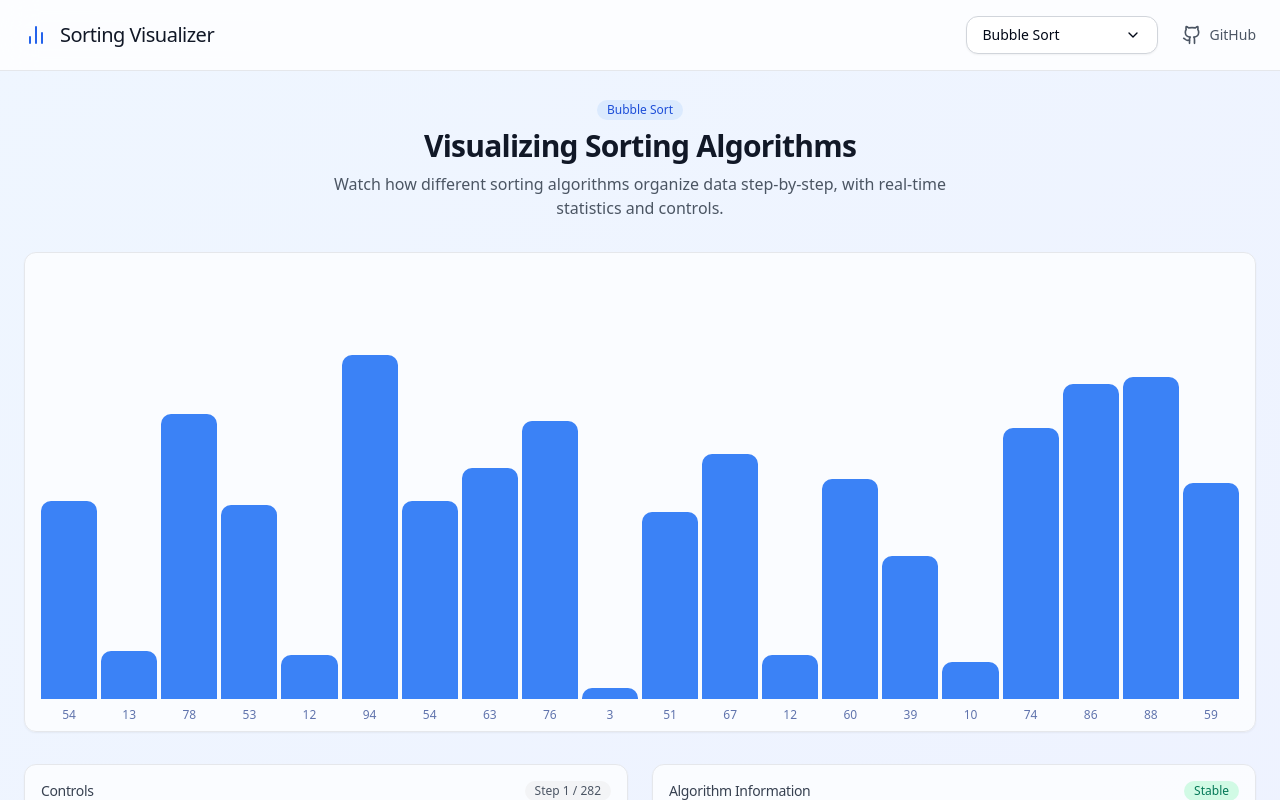
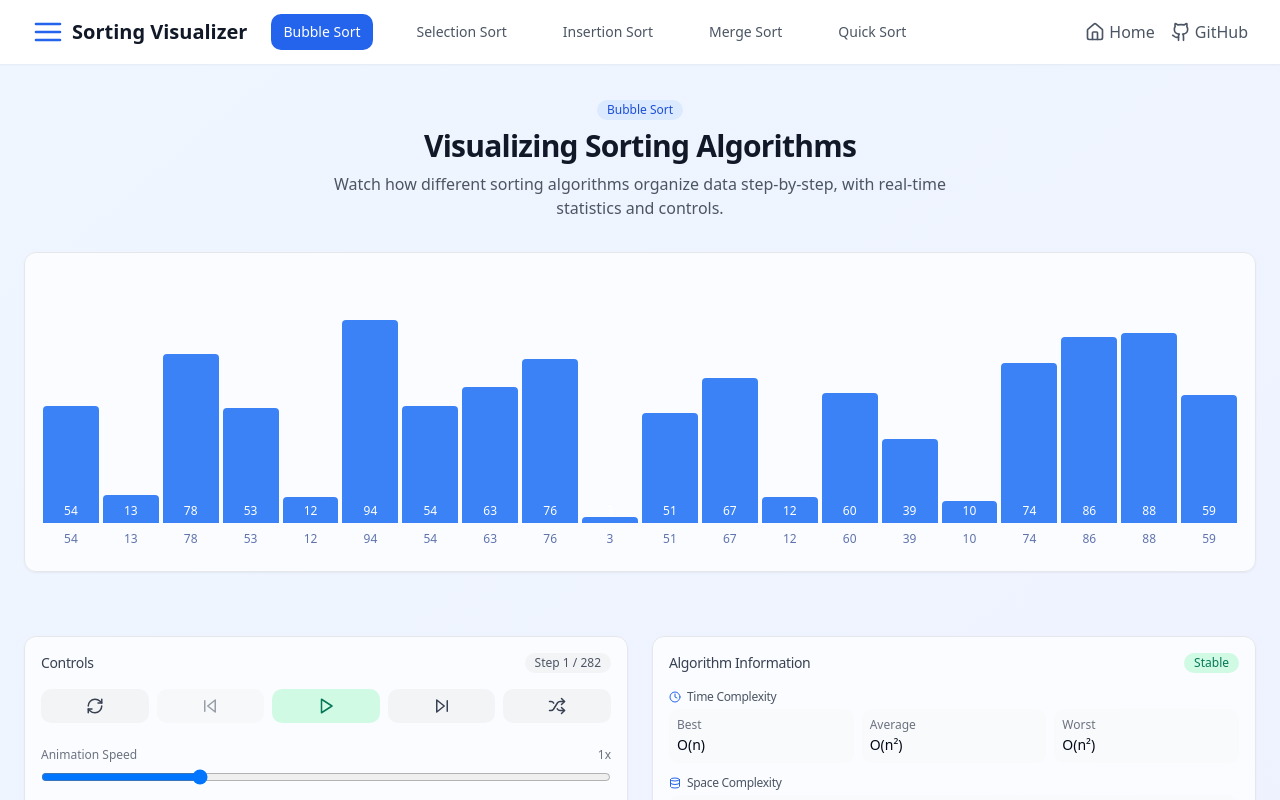
Before and after one commit to Palmistry2310/sortify-simulations, a React (Vite) app: page / in a window 1280 px wide. Both pictures are taken after a click on the button "Start Visualizing". Shown: the top 800 px of the page. Built offline with nearby package versions, Linux system fonts and the light colour scheme.

Commit message:
Fix hero section navigation and animation
The hero section's navigation and sorting animation were not functioning correctly.  This commit addresses these issues.

```diff
--- a/src/components/ArrayVisualizer.tsx
+++ b/src/components/ArrayVisualizer.tsx
@@ -22,14 +22,22 @@ const ArrayBar: React.FC<ArrayBarProps> = ({ value, state, height, index }) => {
 
   return (
     <div
-      className={`array-bar ${getBarColor()}`}
+      className={`array-bar ${getBarColor()} relative flex flex-col justify-end items-center`}
       style={{
         height,
         transform: state === "selected" ? "scale(1.05)" : "scale(1)",
+        minWidth: "30px",
+        margin: "0 2px",
+        borderRadius: "4px 4px 0 0",
       }}
     >
       <span
-        className="array-bar-label text-xs font-medium absolute -bottom-6 left-1/2 transform -translate-x-1/2 text-black"
+        className="text-white font-medium text-xs mb-1"
+      >
+        {value}
+      </span>
+      <span
+        className="array-bar-label text-xs font-medium absolute -bottom-6 left-1/2 transform -translate-x-1/2"
         style={{
           color: state === "sorted" ? "#065f46" :
                  state === "comparing" ? "#92400e" :
@@ -53,15 +61,15 @@ const ArrayVisualizer: React.FC<ArrayVisualizerProps> = ({
   maxValue,
 }) => {
   const getBarState = (index: number): "default" | "comparing" | "sorted" | "selected" | "pivot" => {
-    if (currentStep.pivotIndices.includes(index)) return "pivot";
-    if (currentStep.selectedIndices.includes(index)) return "selected";
-    if (currentStep.comparingIndices.includes(index)) return "comparing";
-    if (currentStep.sortedIndices.includes(index)) return "sorted";
+    if (currentStep.pivotIndices?.includes(index)) return "pivot";
+    if (currentStep.selectedIndices?.includes(index)) return "selected";
+    if (currentStep.comparingIndices?.includes(index)) return "comparing";
+    if (currentStep.sortedIndices?.includes(index)) return "sorted";
     return "default";
   };
 
   return (
-    <div className="visualizer-container pb-8"> {/* Added padding at the bottom for number labels */}
+    <div className="visualizer-container h-80 flex items-end justify-center pb-12 mb-8">
       {currentStep.array.map((value, index) => (
         <ArrayBar
           key={`${index}-${value}`}
--- a/src/components/Hero.tsx
+++ b/src/components/Hero.tsx
@@ -1,5 +1,5 @@
 
-import React from "react";
+import React, { useEffect, useState } from "react";
 import { ArrowDownAZ, BarChart2 } from "lucide-react";
 
 interface HeroProps {
@@ -7,6 +7,62 @@ interface HeroProps {
 }
 
 const Hero: React.FC<HeroProps> = ({ onStart }) => {
+  // Sample array for sorting animation
+  const [array, setArray] = useState([35, 15, 80, 25, 65, 40, 55, 30]);
+  const [sorting, setSorting] = useState(false);
+
+  // Bubble sort animation
+  useEffect(() => {
+    let timeoutId: NodeJS.Timeout;
+    let sortingArray = [...array];
+    let step = 0;
+
+    const animateBubbleSort = () => {
+      if (step >= sortingArray.length - 1) {
+        setSorting(false);
+        // Reset and start again
+        setTimeout(() => {
+          setArray([35, 15, 80, 25, 65, 40, 55, 30]);
+          setSorting(true);
+        }, 2000);
+        return;
+      }
+
+      const newArray = [...sortingArray];
+
+      for (let i = 0; i < sortingArray.length - step - 1; i++) {
+        if (newArray[i] > newArray[i + 1]) {
+          // Swap elements
+          const temp = newArray[i];
+          newArray[i] = newArray[i + 1];
+          newArray[i + 1] = temp;
+        }
+      }
+
+      sortingArray = newArray;
+      setArray(newArray);
+      step++;
+
+      timeoutId = setTimeout(animateBubbleSort, 800);
+    };
+
+    if (sorting) {
+      timeoutId = setTimeout(animateBubbleSort, 800);
+    }
+
+    return () => {
+      if (timeoutId) {
+        clearTimeout(timeoutId);
+      }
+    };
+  }, [sorting, array]);
+
+  // Start the animation when component mounts
+  useEffect(() => {
+    setSorting(true);
+    return () => setSorting(false);
+  }, []);
+
   return (
     <div className="relative overflow-hidden bg-gradient-to-br from-blue-50 to-indigo-100 py-16 sm:py-24">
       <div className="relative">
@@ -40,20 +96,26 @@ const Hero: React.FC<HeroProps> = ({ onStart }) => {
             <div className="mx-auto max-w-7xl px-6 lg:px-8">
               <div className="mx-auto max-w-2xl overflow-hidden rounded-xl shadow-lg">
                 <div className="bg-white p-4 h-64 flex items-center justify-center">
-                  <div className="animate-pulse-subtle text-center">
-                    <div className="flex justify-center space-x-1">
-                      {[35, 15, 80, 25, 65, 40, 55, 30].map((height, i) => (
+                  <div className="text-center w-full">
+                    <div className="flex justify-center space-x-2">
+                      {array.map((height, i) => (
                         <div
                           key={i}
                           className="bg-primary w-8 rounded-t-md transition-all duration-500"
                           style={{
                             height: `${height}%`,
-                            animationDelay: `${i * 0.1}s`
+                            transition: 'height 0.5s ease-in-out'
                           }}
-                        ></div>
+                        >
+                          <div className="text-white font-bold text-sm mt-2">
+                            {height}
+                          </div>
+                        </div>
                       ))}
                     </div>
-                    <p className="mt-4 text-sm text-gray-500">Sorting in progress...</p>
+                    <p className="mt-4 text-sm text-gray-500">
+                      {sorting ? "Sorting in progress..." : "Sorting complete!"}
+                    </p>
                   </div>
                 </div>
               </div>
--- a/src/components/Navbar.tsx
+++ b/src/components/Navbar.tsx
@@ -1,95 +1,95 @@
 
 import React from "react";
+import { Github, Home } from "lucide-react";
 import { SortingAlgorithm } from "@/types/types";
-import { ChevronDown, Github, BarChart2 } from "lucide-react";
-import { Link } from "react-router-dom";
+import { getAlgorithmInfo } from "@/utils/sortingAlgorithms";
 
 interface NavbarProps {
   currentAlgorithm: SortingAlgorithm;
   onAlgorithmChange: (algorithm: SortingAlgorithm) => void;
+  onGoHome?: () => void;
+  hasStarted?: boolean;
 }
 
-const Navbar: React.FC<NavbarProps> = ({ currentAlgorithm, onAlgorithmChange }) => {
-  const [isOpen, setIsOpen] = React.useState(false);
-
-  const algorithms: { value: SortingAlgorithm; label: string }[] = [
-    { value: "bubble", label: "Bubble Sort" },
-    { value: "selection", label: "Selection Sort" },
-    { value: "insertion", label: "Insertion Sort" },
-    { value: "merge", label: "Merge Sort" },
-    { value: "quick", label: "Quick Sort" },
-    { value: "heap", label: "Heap Sort" },
-    { value: "radix", label: "Radix Sort" },
-    { value: "bucket", label: "Bucket Sort" },
+const Navbar: React.FC<NavbarProps> = ({
+  currentAlgorithm,
+  onAlgorithmChange,
+  onGoHome,
+  hasStarted = false,
+}) => {
+  const algorithms: SortingAlgorithm[] = [
+    "bubble",
+    "selection",
+    "insertion",
+    "merge",
+    "quick",
   ];
 
-  const handleSelect = (algorithm: SortingAlgorithm) => {
-    onAlgorithmChange(algorithm);
-    setIsOpen(false);
-  };
-
-  const getAlgorithmLabel = (value: SortingAlgorithm): string => {
-    return algorithms.find((algo) => algo.value === value)?.label || "Select Algorithm";
-  };
-
   return (
-    <nav className="fixed top-0 left-0 right-0 z-50 bg-white bg-opacity-80 backdrop-blur-lg border-b border-gray-200 px-6 py-4">
-      <div className="max-w-7xl mx-auto flex items-center justify-between">
-        <div className="flex items-center space-x-3">
-          <BarChart2 className="h-6 w-6 text-primary" />
-          <h1 className="text-xl font-medium text-gray-900 tracking-tight">
+    <header className="bg-white shadow-sm fixed top-0 left-0 right-0 z-50">
+      <div className="max-w-7xl mx-auto px-4 sm:px-6 lg:px-8">
+        <div className="flex justify-between h-16">
+          <div className="flex items-center">
+            <div className="flex-shrink-0 flex items-center">
+              <svg
+                className="h-8 w-8 text-primary"
+                viewBox="0 0 24 24"
+                fill="none"
+                xmlns="http://www.w3.org/2000/svg"
+              >
+                <path
+                  d="M3 6H21M3 12H21M3 18H21"
+                  stroke="currentColor"
+                  strokeWidth="2"
+                  strokeLinecap="round"
+                />
+              </svg>
+              <span className="ml-2 text-xl font-semibold text-gray-900">
                 Sorting Visualizer
-          </h1>
+              </span>
             </div>
 
-        <div className="flex items-center space-x-6">
-          <div className="relative">
+            {hasStarted && (
+              <nav className="ml-6 flex space-x-8">
+                {algorithms.map((algo) => (
                   <button
-              onClick={() => setIsOpen(!isOpen)}
-              className="flex items-center justify-between w-48 px-4 py-2 bg-white border border-gray-300 rounded-lg shadow-sm hover:bg-gray-50 transition-colors focus:outline-none focus:ring-2 focus:ring-primary focus:border-transparent"
+                    key={algo}
+                    onClick={() => onAlgorithmChange(algo)}
+                    className={`px-3 py-2 text-sm font-medium rounded-md ${
+                      currentAlgorithm === algo
+                        ? "bg-primary text-white"
+                        : "text-gray-600 hover:text-gray-900"
+                    }`}
                   >
-              <span className="text-sm font-medium">
-                {getAlgorithmLabel(currentAlgorithm)}
-              </span>
-              <ChevronDown className="w-4 h-4 ml-2" />
+                    {getAlgorithmInfo(algo).name}
                   </button>
-
-            {isOpen && (
-              <div className="absolute mt-1 w-48 bg-white border border-gray-200 rounded-lg shadow-lg overflow-hidden z-50 animate-scale">
-                <ul className="py-1">
-                  {algorithms.map((algorithm) => (
-                    <li
-                      key={algorithm.value}
-                      onClick={() => handleSelect(algorithm.value)}
-                      className={`
-                        px-4 py-2 text-sm cursor-pointer transition-colors
-                        ${
-                          currentAlgorithm === algorithm.value
-                            ? "bg-primary text-white"
-                            : "text-gray-700 hover:bg-gray-100"
-                        }
-                      `}
-                    >
-                      {algorithm.label}
-                    </li>
                 ))}
-                </ul>
-              </div>
+              </nav>
             )}
           </div>
-
+          <div className="flex items-center">
+            {hasStarted && onGoHome && (
+              <button
+                onClick={onGoHome}
+                className="text-gray-600 hover:text-gray-900 mr-4 flex items-center"
+              >
+                <Home className="h-5 w-5 mr-1" />
+                <span>Home</span>
+              </button>
+            )}
             <a
-            href="https://github.com"
+              href="https://github.com/your-github-repo"
               target="_blank"
               rel="noopener noreferrer"
-            className="flex items-center text-gray-600 hover:text-primary transition-colors"
+              className="text-gray-600 hover:text-gray-900 flex items-center"
             >
-            <Github className="w-5 h-5" />
-            <span className="ml-2 text-sm">GitHub</span>
+              <Github className="h-5 w-5 mr-1" />
+              <span>GitHub</span>
             </a>
           </div>
         </div>
-    </nav>
+      </div>
+    </header>
   );
 };
 
--- a/src/pages/Index.tsx
+++ b/src/pages/Index.tsx
@@ -1,3 +1,4 @@
+
 import React, { useState, useEffect, useRef } from "react";
 import Navbar from "@/components/Navbar";
 import Hero from "@/components/Hero";
@@ -202,11 +203,17 @@ const Index = () => {
     });
   };
 
+  const handleGoHome = () => {
+    setHasStarted(false);
+  };
+
   return (
     <div className="min-h-screen bg-gradient-to-br from-blue-50 to-indigo-50">
       <Navbar
         currentAlgorithm={algorithm}
         onAlgorithmChange={handleAlgorithmChange}
+        onGoHome={handleGoHome}
+        hasStarted={hasStarted}
       />
 
       {!hasStarted ? (
```
Lines whose indentation alone changed are shown as unchanged.
